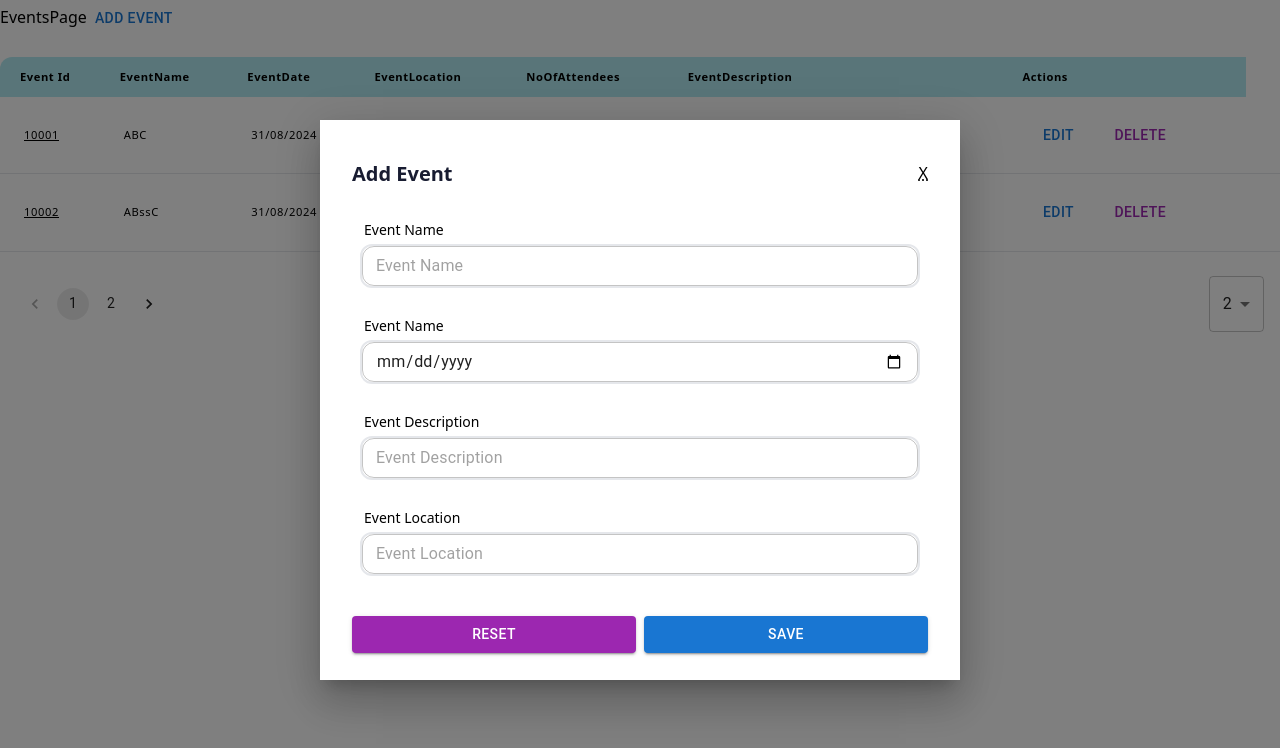
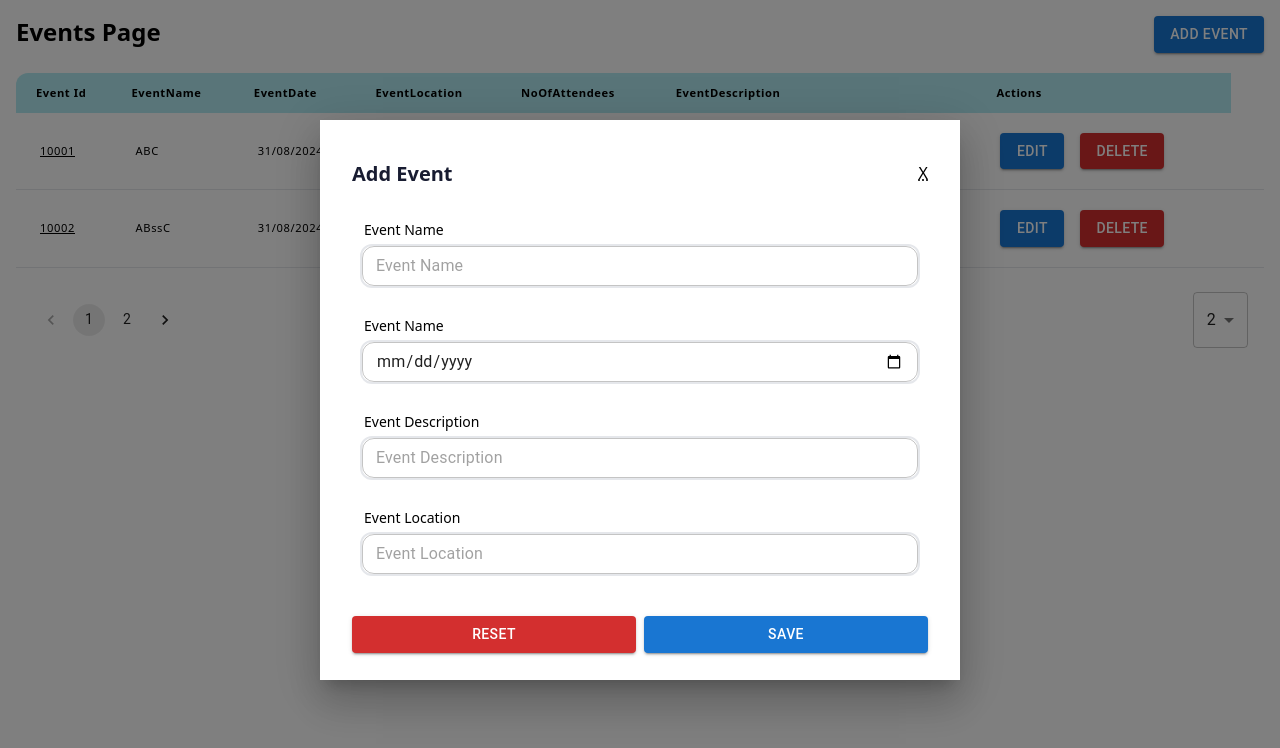
Before and after one commit to mohammedsaif001/kodnest-interview, a Next.js app: page /events in a window 1280 px wide. Both pictures are taken after a click on the button "ADD EVENT". Shown: the top 748 px of the page. Built offline with nearby package versions, Linux system fonts and the light colour scheme.

Commit message:
Fixing UI

```diff
--- a/src/app/events/[eventId]/page.tsx
+++ b/src/app/events/[eventId]/page.tsx
@@ -3,7 +3,6 @@ import EventItemClient from "@/components/events/EventItemClient";
 const EventItemComponent = ({ params: { eventId } }) => {
   return (
     <div>
-      EventItemComponent {eventId}
       <EventItemClient eventId={eventId} />
     </div>
   );
--- a/src/app/events/page.tsx
+++ b/src/app/events/page.tsx
@@ -43,14 +43,16 @@ const EventsPage = () => {
     dispatch(deleteEventData(data?.eventId));
   };
   return (
-    <div>
-      EventsPage
+    <div className="p-4">
+      <section className="flex justify-between gap-3">
+        <h3 className="font-bold text-2xl">Events Page</h3>
         <AddForms
           handleAdd={handleAdd}
           Component={EventForm}
           heading={`Add Event`}
           addOpenForm={addOpenModel}
         />
+      </section>
       <TableComponent
         body={events}
         header={EVENTS_HEADER}
--- a/src/components/events/EventItemClient.tsx
+++ b/src/components/events/EventItemClient.tsx
@@ -45,14 +45,43 @@ const EventItemClient = ({ eventId }) => {
   };
 
   return (
-    <div>
-      {eventId}
+    <div className="p-4 flex flex-col gap-2">
+      <section className="flex justify-between">
+        <h3 className="text-2xl font-bold">{eventDetails?.eventName}</h3>
         <AddForms
           handleAdd={handleAdd}
           Component={AttendeeForm}
           heading={`Add Event`}
           addOpenForm={addOpenModel}
         />
+      </section>
+      <article className="w-max flex flex-col gap-2">
+        {Object.entries(eventDetails).map(([key, value]) => {
+          // Skip 'eventName' and 'attendees'
+          if (key === "eventName" || key === "attendees") {
+            return null;
+          }
+          if (key === "noOfAttendees") {
+            return (
+              <p key={key} className="grid grid-cols-2 ">
+                <span className="font-bold">Number of Attendees:</span>{" "}
+                <span>{value}</span>
+              </p>
+            );
+          }
+          return (
+            <p key={key} className="grid grid-cols-2 ">
+              <span className="font-bold">
+                {" "}
+                {key.charAt(0).toUpperCase() +
+                  key.slice(1).replace(/([A-Z])/g, " $1")}
+                :
+              </span>{" "}
+              <span>{value}</span>
+            </p>
+          );
+        })}
+      </article>
       <TableComponent
         body={attendeeList}
         header={ATTENDEES_HEADER}
--- a/src/components/form/AddForm.tsx
+++ b/src/components/form/AddForm.tsx
@@ -19,8 +19,8 @@ const AddForms = ({
     addOpenForm(open);
   };
   return (
-    <>
-      <Button color="primary" onClick={() => onOpen()}>
+    <div>
+      <Button color="primary" variant="contained" onClick={() => onOpen()}>
         {heading}
       </Button>
       <CustomModal open={open} handleClose={handleClose} heading={heading}>
@@ -32,7 +32,7 @@ const AddForms = ({
           {...rest}
         />
       </CustomModal>
-    </>
+    </div>
   );
 };
 
--- a/src/components/form/RenderFormFields.tsx
+++ b/src/components/form/RenderFormFields.tsx
@@ -56,7 +56,7 @@ const RenderFormFields = ({
         </div>
         <div className="flex justify-end gap-2 w-full mt-4">
           <Button
-            color="secondary"
+            color="error"
             variant="contained"
             type="reset"
             className="w-full"
--- a/src/components/table/LoadTableColumns.tsx
+++ b/src/components/table/LoadTableColumns.tsx
@@ -96,13 +96,18 @@ const LoadTableColumns = ({
                 <div className="flex gap-4">
                   <Button
                     color="primary"
+                    variant="contained"
                     onClick={() => {
                       handleEditModal();
                     }}
                   >
                     Edit
                   </Button>
-                  <Button color="secondary" onClick={() => handleDeleteModal()}>
+                  <Button
+                    variant="contained"
+                    color="error"
+                    onClick={() => handleDeleteModal()}
+                  >
                     Delete
                   </Button>
                 </div>
```
Lines whose indentation alone changed are shown as unchanged.
